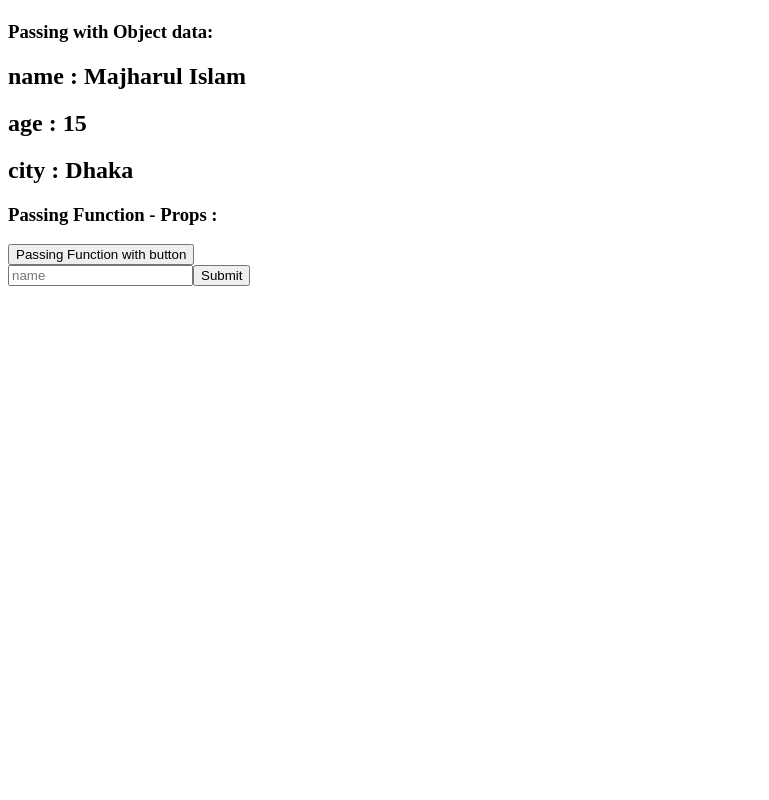
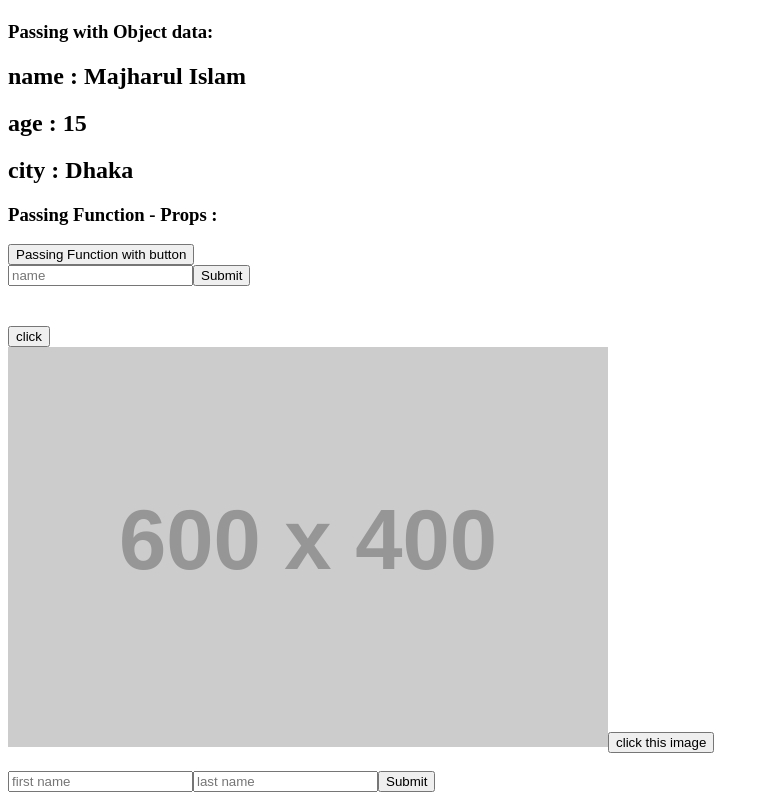
Before and after one commit to majharul-islam181/LearnReact, a React (Vite) app: page / in a window 1280 px wide. Shown: the part 548-1348 px from the top of the page, without its empty margins (0-769 px from the left). Before the commit the page ends 842 px from the top, so only its background shows below. Built offline with nearby package versions, Linux system fonts and the light colour scheme.

Commit message:
using useRef() -input elements,changing InnerHTML, InnerText,

```diff
--- a/src/App.jsx
+++ b/src/App.jsx
@@ -3,6 +3,7 @@ import Props from "./props/Props";
 import Props2 from "./props/Props2";
 import Temp1 from "./components/Temp1";
 import FunctionPassing from "./props/FunctionPassing";
+import { useRef } from "react";
 
 const LoginStatusBtn =(status)=>{
   if(status){
@@ -38,6 +39,31 @@ const App = () => {
     event.preventDefault()
     alert('Successfully Submitted')
   }
+
+  let RefMethodTesting = useRef();
+
+  const change = ()=>{
+    RefMethodTesting.current.innerText= "useRef() method testing"
+  }
+
+  let myImg = useRef();
+
+  const imgChange =()=>{
+    myImg.current.src= "https://placehold.co/600x400?text=Hello+World"
+    myImg.current.setAttribute('height', '200' )
+    myImg.current.setAttribute('width', '200' )
+  }
+
+  let firstName, lastName = useRef();
+
+  const gettingValue =()=>{
+    let fName = firstName.value;
+    let lName = lastName.value;
+
+    alert('first name : '+ fName+ "\nLast Name : "+ lName)
+
+  }
+
 
 
   return (
@@ -155,6 +181,36 @@ const App = () => {
             <input placeholder="name" type="text" />
             <button type="submit">Submit</button>
           </form>
+          <br />
+
+          {/* React Hook */}
+          {/* Hooks is used for -manage state - handle side effects
+          - access liftcycle methods
+          #build-in hooks in react: useState, useEffect, useRef
+
+          */}
+
+          {/* useRef() Method*/}
+
+          {/* using useRef() can change innerText & innerHTML */}
+          <h1 ref={RefMethodTesting}></h1>
+          <button onClick={change}>click</button>
+          <br />
+
+
+          {/* using useRef() can change image Attribute  */}
+          <img ref={myImg} src="https://placehold.co/600x400" alt="" />
+          <button onClick={imgChange}>click this image</button>
+          <br /> <br />
+
+          {/* using useRef() can Input Elements + Multiple useRef() */}
+          <input ref={(a)=>firstName=a} placeholder="first name" />
+          <input  ref={(b)=>lastName=b} placeholder="last name" />
+          <button onClick={gettingValue}>Submit</button>
+
+
+
+
 
 
 
```
